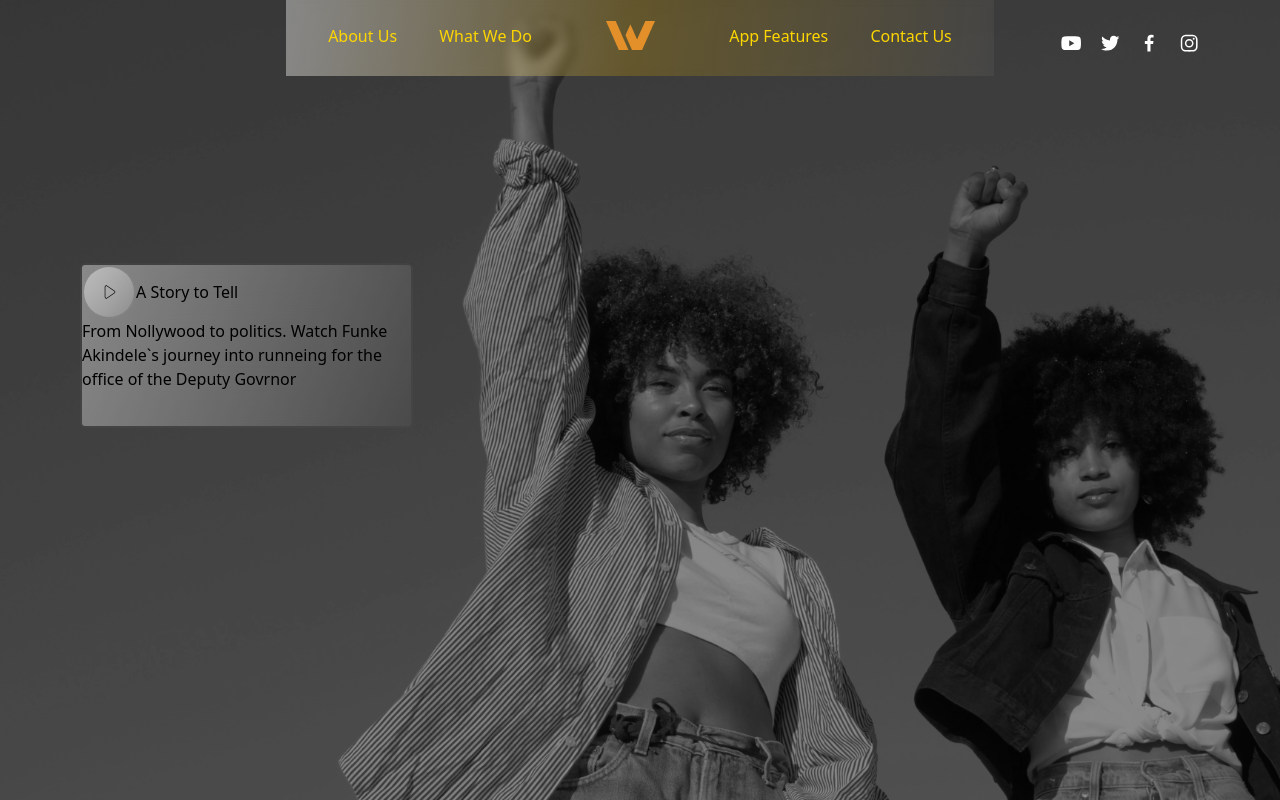
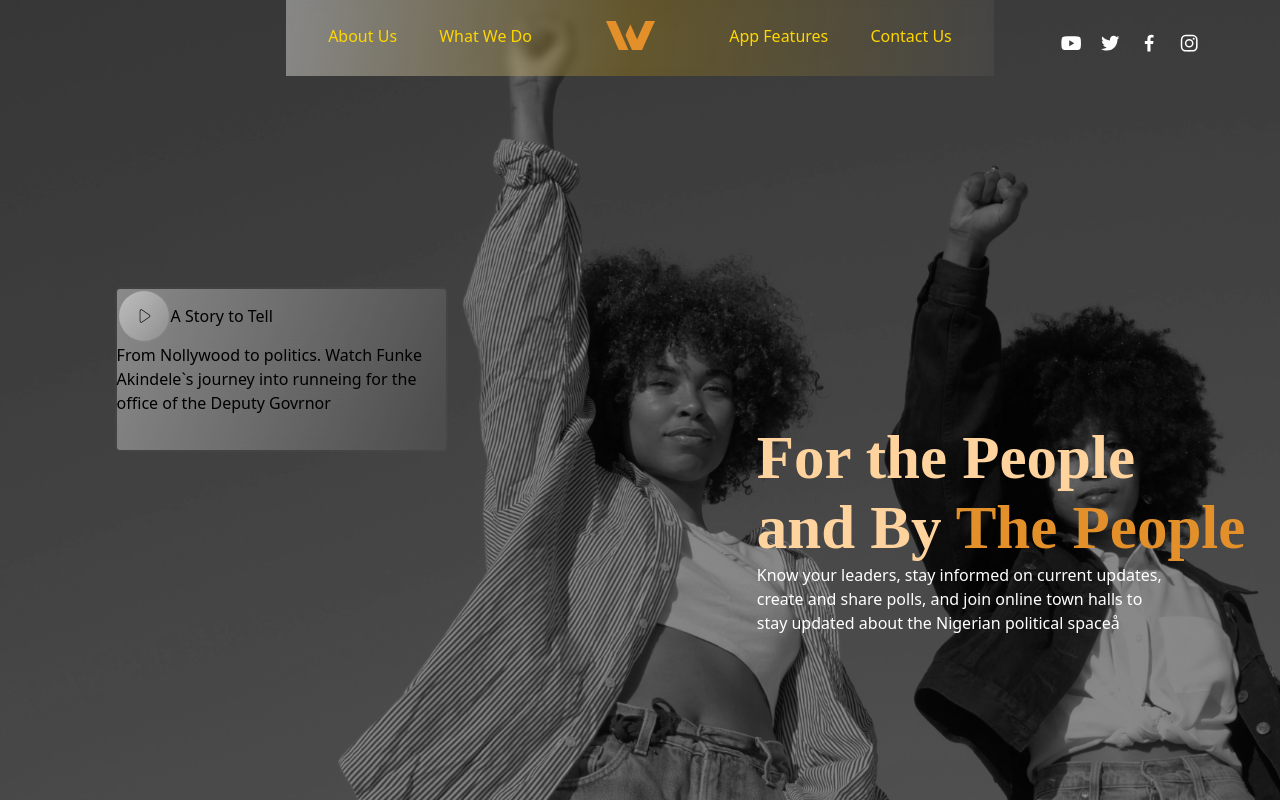
Before and after one commit to Mathvic456/We-The-People-Landing-Page, a React (Vite) app: page / in a window 1280 px wide. Built offline with nearby package versions, Linux system fonts and the light colour scheme.

Commit message:
Added flex-box to the hero items

```diff
--- a/src/App.css
+++ b/src/App.css
@@ -62,7 +62,7 @@
       border-radius: 5px;
       position: relative;
       top: 12rem;
-      left: 5rem;
+      /* left: 5rem; */
 }
 
 
@@ -87,3 +87,30 @@
       top: 17px;
         left: 18px;
 }
+
+.wrapper{
+  display: flex;
+  justify-content: space-around;
+  align-items: center;
+}
+
+.heroRightText{
+  position: relative;
+  top: 22rem;
+  left: 5rem;
+}
+
+.heroRightText h2{
+  color: #FFD39E;
+  font: normal normal bold 61px/70px Noe Display;
+}
+
+.heroRightText span{
+  color: #e3902b;
+}
+
+.heroRightText p{
+  color: #ffffff;
+  font: normal normal medium 28px/38px General Sans;
+  opacity: 1;
+}
--- a/src/components/Header.jsx
+++ b/src/components/Header.jsx
@@ -7,6 +7,7 @@ export const Header = () => {
     <div className='heroSection'>
         <Navbar />
         <Socials />
+        <div className="wrapper">
           <div className="heroSideBox p-3">
             <div className="title">
               <div className="play">
@@ -16,6 +17,14 @@ export const Header = () => {
             </div>
               <p className="text-sm text-white font-thin p-3"> From Nollywood to politics. Watch Funke Akindele`s journey into runneing for the office of the Deputy Govrnor</p>
           </div>
+
+          <div className="heroRightText">
+            <h2>
+              For the People <br /> and By <span>The People</span>
+            </h2>
+            <p>Know your leaders, stay informed on current updates, <br /> create and share polls, and join online town halls to <br /> stay updated about the Nigerian political spaceå</p>
+          </div>
+        </div>
     </div>
   )
 }
```
Lines whose indentation alone changed are shown as unchanged.
